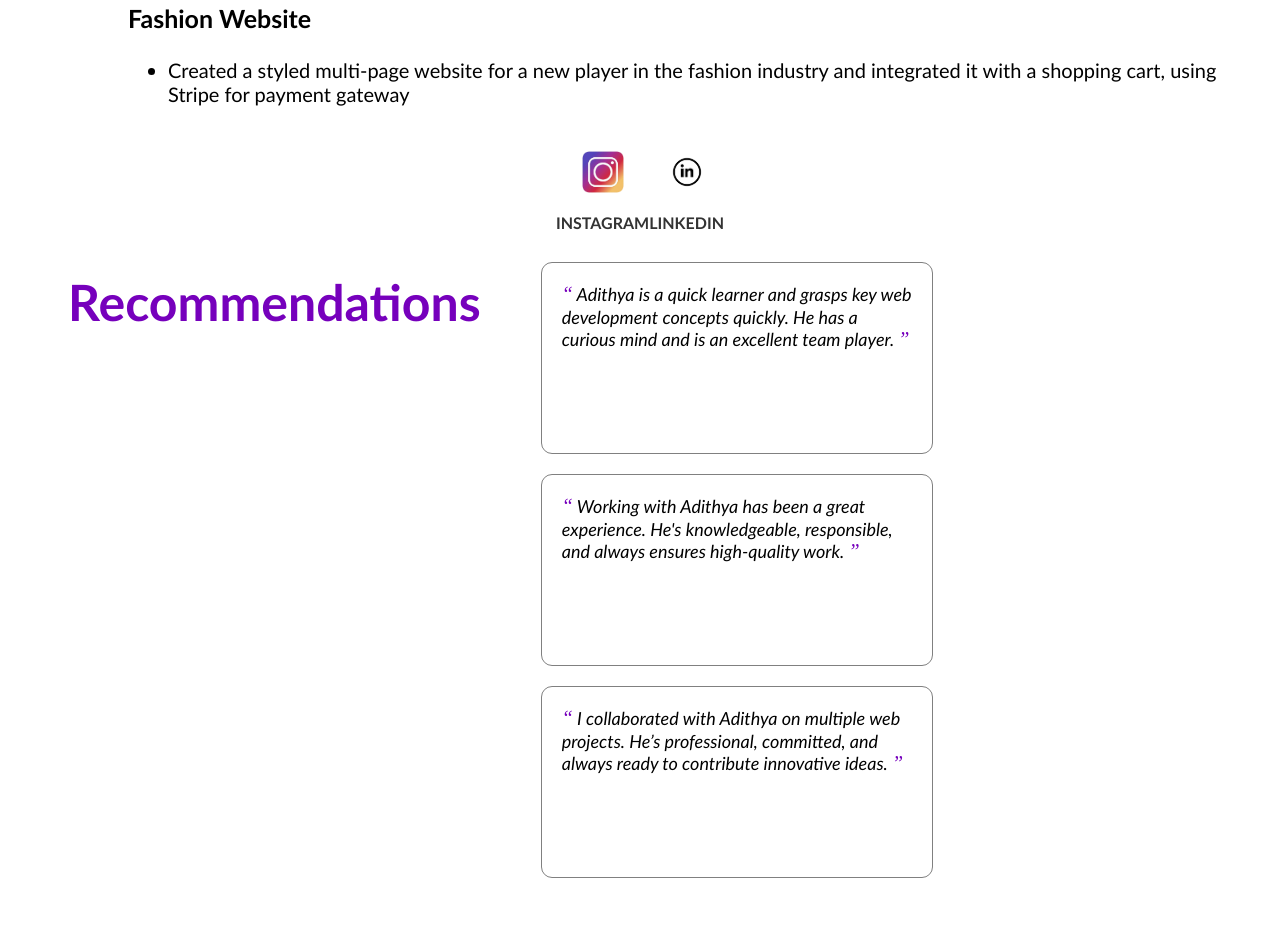
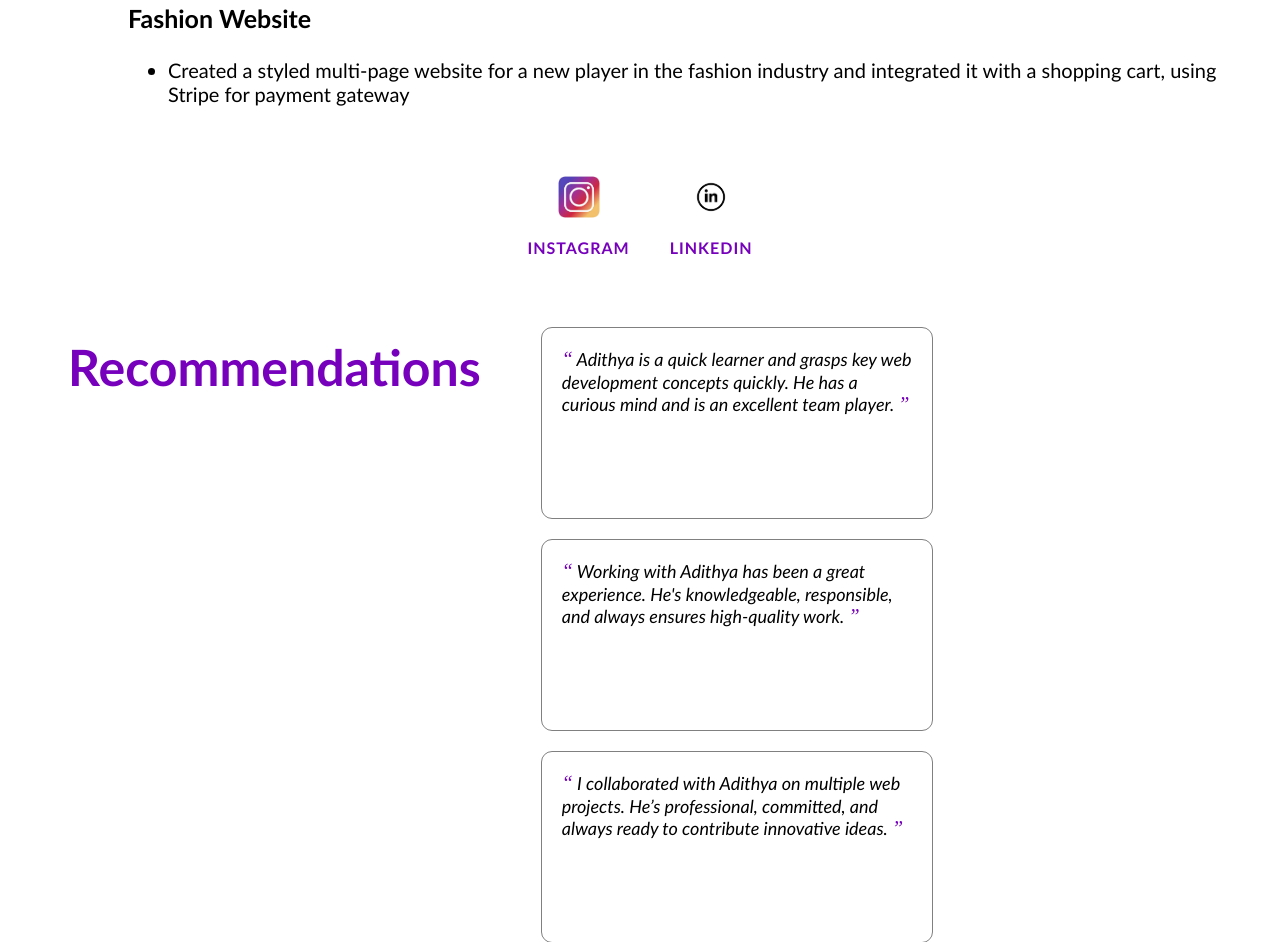
Before and after one commit to Adithya-k9496/adithya-portfollio, a plain HTML site: page index.html in a window 1280 px wide. Shown: the part 1401-2343 px from the top of the page. Drawn offline with Linux system fonts and the light colour scheme.

Commit message:
Update style.css

```diff
--- a/style.css
+++ b/style.css
@@ -188,6 +188,11 @@ h2 {
 }
 
 /* Social Media Section */
+#social-media {
+  margin: 40px 0;
+  gap: 40px;
+}
+
 .social-icon {
   text-align: center;
   text-decoration: none;
@@ -212,6 +217,8 @@ h2 {
 
 .social-icon p {
   margin: 0;
+  color: #7600bc;
+  letter-spacing: 1px;
 }
 
 
```
